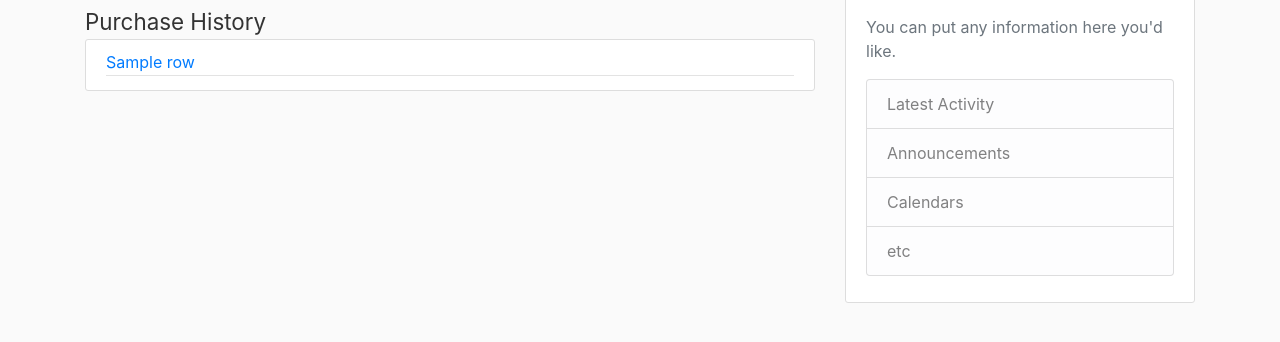
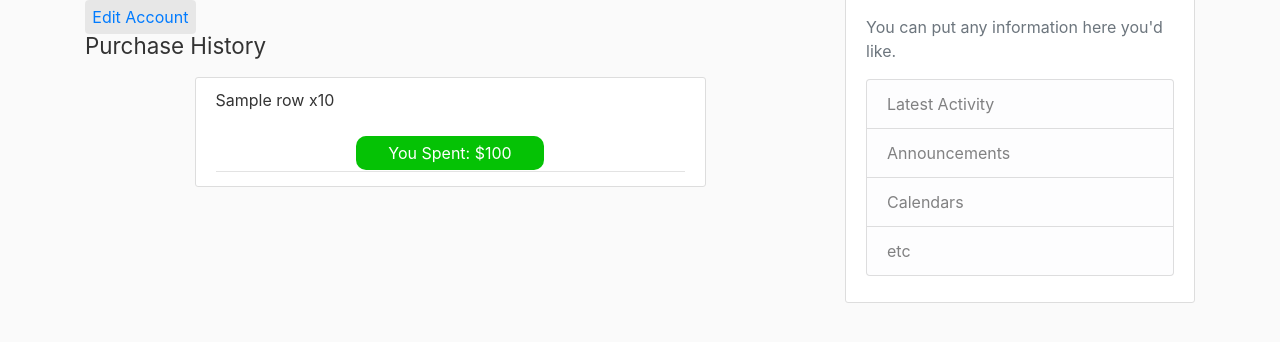
Before and after one commit to bartley20/Comp353Project, a Flask app: template ProjectFolder/flaskDemo/templates/myOrders.html in a window 1280 px wide. Shown: the part 118-460 px from the top of the page. Run offline with Flask 2, Linux system fonts and the light colour scheme; the template is opened without the code that fills it: most values are stand-ins (such as "Sample title", 1, 10 or a date in 2020); parts of the project's set-up code (start-up, migrations or seed data) failed here and were passed over; some libraries are stand-ins or nearby versions.

Commit message:
Added -account history/update/edit account

```diff
--- a/ProjectFolder/flaskDemo/templates/about.html
+++ b/ProjectFolder/flaskDemo/templates/about.html
@@ -4,12 +4,10 @@
         <article class="media content-section">
           <div class="media-body">
             <div class="article-metadata">
-              <a class="mr-2" href="{{ url_for('product',pID = row.ProductID) }}">{{row.ProductName}}</a> <br/>
+              <a class="mr-2" href="{{ url_for('purchase') }}">{{row.ProductName}}</a> <br/>
               <small class="text-muted">Price: ${{ row.Price }}</small></br> </small>
-
-
+              <small class="text-muted">Quantity: {{ row.Amount_left }}</small></br> </small>
             </div>
-
           </div>
         </article>
      {% endfor %}
--- a/ProjectFolder/flaskDemo/templates/join.html
+++ b/ProjectFolder/flaskDemo/templates/join.html
@@ -1,5 +1,6 @@
 {% extends "layout.html" %}
 {% block content %}
+    <div style="color:white; font-size: 1.3rem; text-align: center;">Browse By Category</div>
 	  {% for row in joined_m_n %}
         <article class="media content-section boxEffect">
           <div class="media-body">
--- a/ProjectFolder/flaskDemo/templates/myOrders.html
+++ b/ProjectFolder/flaskDemo/templates/myOrders.html
@@ -1,16 +1,17 @@
 {% extends "layout.html" %}
 {% block content %}
     <div class ="greetings">Hello, {{current_user.CustomerName}}</div>
+    <a class='edit-btn' href="{{url_for('edit')}}">Edit Account</a>
     <div class ="header-text">Purchase History</div>
 	  {% for row in orders %}
-        <article class="media content-section">
+        <article class="media content-section items">
           <div class="media-body">
             <div class="article-metadata">
               <div class={{row.Categoryname}}></div>
-              <a class="mr-2" href="{{ url_for('category', cID=row.Category_id) }}">{{row.ProductName}}</a> <br/>
+              <div class="mr-2">{{row.ProductName}} x{{row.Quantity}}</div> <br/>
 
-              <!-- <small class="text-muted">ID: {{ row.CustomerID }} </small>
-              <small class="text-muted">Name: {{ row.CustomerName }} </small> -->
+              <div class="price-tag">You Spent: ${{ row.Price * row.Quantity }} </div>
+              <!--<small class="text-muted">Name: {{ row.CustomerName }} </small> -->
 
             </div>
 
@@ -18,6 +19,27 @@
         </article>
      {% endfor %}
      <style>
+       .items{
+        width:70%;
+        margin:auto;
+        margin-top:2%;
+        margin-bottom:2%;
+        transition: .2s ease-in-out;
+       }
+       .items:hover{
+         transform:scale(1.02)
+       }
+       .price-tag{
+         background: rgb(5, 194, 5);
+         border-radius:10px;
+         color: white;
+         padding:1%;
+         width: 40%;
+         margin: auto;
+         margin-top:0;
+         margin-bottom:0;
+         text-align: center;
+       }
          .greetings{
             font-family: 'Ruda', sans-serif;
             font-family: 'Skranji', cursive;
@@ -27,5 +49,16 @@
          .header-text{
              font-size:1.4rem;
          }
+         .edit-btn{
+           background: rgba(219, 219, 219, 0.568);
+           width: fit-content;
+           padding: 1%;
+           margin-bottom: 2%;
+           border-radius: 4px;
+           transition: .1s ease-in-out;
+         }
+         .edit-btn:hover{
+           background: rgb(255, 255, 255);;
+         }
      </style>
 {% endblock content %}
```
Also changed, not shown: ProjectFolder/flaskDemo/forms.py (+3 -12 lines), ProjectFolder/flaskDemo/routes.py (+17 -1 lines), ProjectFolder/flaskDemo/templates/editAccount.html (added, +27 -0 lines), ProjectFolder/flaskDemo/templates/layout.html (+2 -8 lines).
